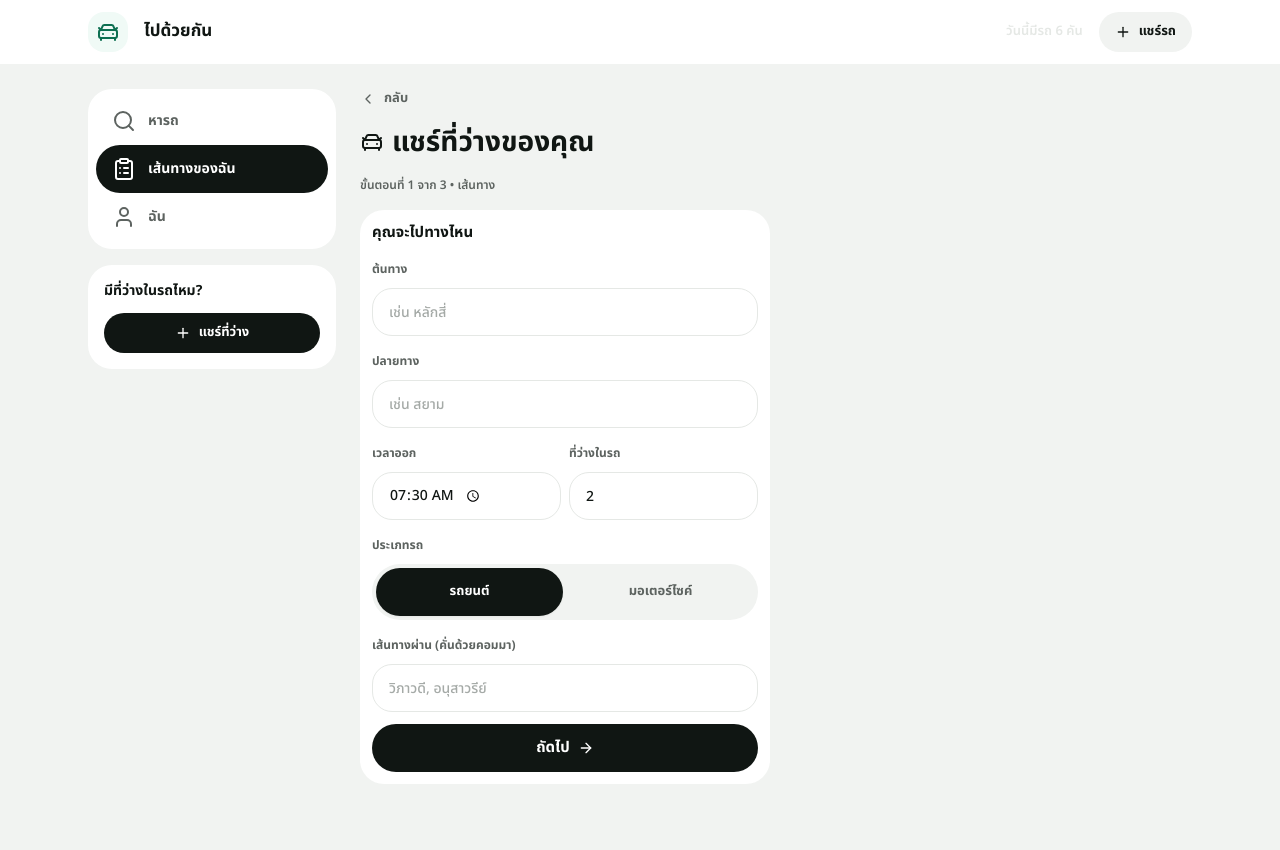
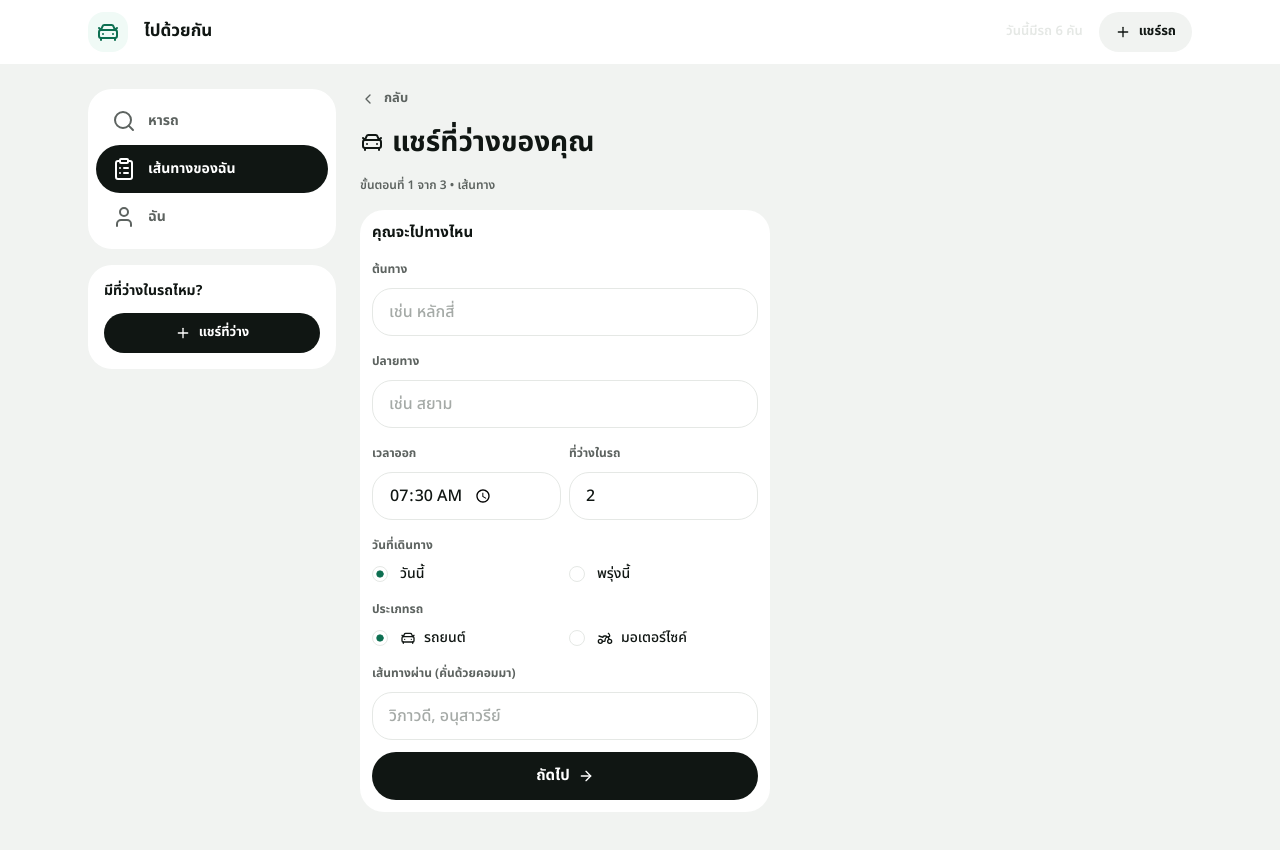
Before and after one commit to jarangit/port-share-seets, a Next.js app: page /post in a window 1280 px wide. Shown: the top 850 px of the page. Built offline with nearby package versions, Linux system fonts and the light colour scheme.

Commit message:
improve form and radio button gruob

```diff
--- a/package.json
+++ b/package.json
@@ -12,6 +12,7 @@
   "dependencies": {
     "@radix-ui/react-avatar": "^1.2.6",
     "@radix-ui/react-dialog": "^1.1.23",
+    "@radix-ui/react-radio-group": "^1.4.8",
     "@radix-ui/react-scroll-area": "^1.2.18",
     "@radix-ui/react-separator": "^1.1.15",
     "@radix-ui/react-slot": "^1.3.3",
--- a/src/app/post/page.tsx
+++ b/src/app/post/page.tsx
@@ -9,16 +9,23 @@ import { Title, Text } from "@/components/ui/typography";
 import { Icon, IconBox } from "@/components/ui/icon";
 import { Field } from "@/components/ui/field";
 import { BackLink } from "@/components/ui/nav";
-import { SegmentedControl } from "@/components/ui/controls";
+import { RadioGroup, RadioOption } from "@/components/ui/radio-group";
 import { vehicleMeta } from "@/components/atoms/badges";
 import { RideOfferCard } from "@/features/rides/components/ride-offer-card";
 import { users } from "@/features/users/data/users";
 import type { RideOffer, VehicleType } from "@/features/rides/types";
-import { Check, ArrowRight, ArrowLeft } from "lucide-react";
+import { Check, ArrowRight, ArrowLeft, type LucideIcon } from "lucide-react";
 
-const vehicleOptions: { id: VehicleType; label: string }[] = [
-  { id: "car", label: vehicleMeta.car.label },
-  { id: "motorbike", label: vehicleMeta.motorbike.label },
+const vehicleOptions: { id: VehicleType; label: string; icon: LucideIcon }[] = [
+  { id: "car", label: vehicleMeta.car.label, icon: vehicleMeta.car.icon },
+  { id: "motorbike", label: vehicleMeta.motorbike.label, icon: vehicleMeta.motorbike.icon },
+];
+
+type DayTab = "today" | "tomorrow";
+
+const dayOptions: { id: DayTab; label: string }[] = [
+  { id: "today", label: "วันนี้" },
+  { id: "tomorrow", label: "พรุ่งนี้" },
 ];
 
 /* Format Thai mobile digits as 08x-xxx-xxxx while typing. */
@@ -33,6 +40,7 @@ export default function PostPage() {
   const [done, setDone] = useState(false);
   const [step, setStep] = useState<1 | 2>(1);
   const [vehicleType, setVehicleType] = useState<VehicleType>("car");
+  const [day, setDay] = useState<DayTab>("today");
   const [phone, setPhone] = useState("086-123-4567");
   const [preview, setPreview] = useState<RideOffer | null>(null);
   const formRef = useRef<HTMLFormElement>(null);
@@ -61,7 +69,7 @@ export default function PostPage() {
       origin: str("origin"),
       destination: str("destination"),
       departureTime: str("departureTime") || "07:30",
-      dateLabel: "วันนี้",
+      dateLabel: day === "today" ? "วันนี้" : "พรุ่งนี้",
       via: str("via")
         .split(",")
         .map((s) => s.trim())
@@ -93,8 +101,9 @@ export default function PostPage() {
                   พร้อมช่วยแล้ว
                 </Title>
                 <Text size="meta" tone="muted" align="center" narrow>
-                  หลักสี่ <Icon icon={ArrowRight} size="xs" inline /> สยาม • ออก 07:30 น. • ว่าง 2 ที่
-                  • {vehicleMeta[vehicleType].label}
+                  หลักสี่ <Icon icon={ArrowRight} size="xs" inline /> สยาม •{" "}
+                  {day === "today" ? "วันนี้" : "พรุ่งนี้"} • ออก 07:30 น. • ว่าง 2 ที่ •{" "}
+                  {vehicleMeta[vehicleType].label}
                   ถ้ามีใครไปทางเดียวกัน เขาจะติดต่อคุณทางโทรหรือ LINE
                 </Text>
               </Stack>
@@ -193,13 +202,28 @@ export default function PostPage() {
                     />
                   </Field>
                 </PairGrid>
-                  <Field label="ประเภทรถ">
-                    <SegmentedControl
-                      options={vehicleOptions}
-                      value={vehicleType}
-                      onChange={setVehicleType}
-                    />
-                  </Field>
+                <Field label="วันที่เดินทาง">
+                  <RadioGroup
+                    value={day}
+                    onValueChange={(v) => setDay(v as DayTab)}
+                    orientation="horizontal"
+                  >
+                    {dayOptions.map((o) => (
+                      <RadioOption key={o.id} value={o.id} label={o.label} />
+                    ))}
+                  </RadioGroup>
+                </Field>
+                <Field label="ประเภทรถ">
+                  <RadioGroup
+                    value={vehicleType}
+                    onValueChange={(v) => setVehicleType(v as VehicleType)}
+                    orientation="horizontal"
+                  >
+                    {vehicleOptions.map((o) => (
+                      <RadioOption key={o.id} value={o.id} label={o.label} icon={o.icon} />
+                    ))}
+                  </RadioGroup>
+                </Field>
                 <Field label="เส้นทางผ่าน (คั่นด้วยคอมมา)">
                   <Input name="via" placeholder="วิภาวดี, อนุสาวรีย์" />
                 </Field>
--- a/src/components/ui/input.tsx
+++ b/src/components/ui/input.tsx
@@ -8,7 +8,7 @@ const Input = React.forwardRef<HTMLInputElement, React.InputHTMLAttributes<HTMLI
     <input
       ref={ref}
       className={cn(
-        "flex h-12 w-full rounded-xl border border-border bg-surface px-4 text-sm font-medium text-primary outline-none placeholder:text-disabled focus:border-border-brand",
+        "flex h-12 w-full rounded-xl border border-border bg-surface px-4 text-base font-medium text-primary outline-none placeholder:text-disabled focus:border-border-brand",
         className
       )}
       {...props}
@@ -22,7 +22,7 @@ const Textarea = React.forwardRef<HTMLTextAreaElement, React.TextareaHTMLAttribu
     <textarea
       ref={ref}
       className={cn(
-        "flex min-h-[76px] w-full rounded-xl border border-border bg-surface px-4 py-3 text-sm text-primary outline-none placeholder:text-disabled focus:border-border-brand",
+        "flex min-h-[76px] w-full rounded-xl border border-border bg-surface px-4 py-3 text-base text-primary outline-none placeholder:text-disabled focus:border-border-brand",
         className
       )}
       {...props}
--- /dev/null
+++ b/src/components/ui/radio-group.tsx
@@ -0,0 +1,79 @@
+"use client";
+
+import * as React from "react";
+import * as RadioGroupPrimitive from "@radix-ui/react-radio-group";
+import { Circle } from "lucide-react";
+import { cn } from "@/lib/utils";
+import { Icon } from "@/components/ui/icon";
+import type { LucideIcon } from "lucide-react";
+
+/* RadioGroup — shadcn primitives, themed to app tokens.
+   orientation="horizontal" lays options side by side (and tells
+   Radix to use left/right arrows). */
+function RadioGroup({
+  className,
+  orientation = "vertical",
+  ...props
+}: React.ComponentProps<typeof RadioGroupPrimitive.Root>) {
+  return (
+    <RadioGroupPrimitive.Root
+      data-slot="radio-group"
+      orientation={orientation}
+      className={cn(
+        orientation === "horizontal" ? "flex flex-row gap-2" : "grid gap-3",
+        className
+      )}
+      {...props}
+    />
+  );
+}
+
+function RadioGroupItem({
+  className,
+  ...props
+}: React.ComponentProps<typeof RadioGroupPrimitive.Item>) {
+  return (
+    <RadioGroupPrimitive.Item
+      data-slot="radio-group-item"
+      className={cn(
+        "aspect-square size-4 shrink-0 rounded-full border border-border bg-surface text-text-brand outline-none focus-visible:border-border-brand disabled:cursor-not-allowed disabled:opacity-50",
+        className
+      )}
+      {...props}
+    >
+      <RadioGroupPrimitive.Indicator
+        data-slot="radio-group-indicator"
+        className="flex items-center justify-center"
+      >
+        <Circle className="size-2 fill-current" />
+      </RadioGroupPrimitive.Indicator>
+    </RadioGroupPrimitive.Item>
+  );
+}
+
+/* RadioOption — labeled radio row (icon + text label toggles the item). */
+function RadioOption({
+  value,
+  label,
+  icon,
+}: {
+  value: string;
+  label: string;
+  icon?: LucideIcon;
+}) {
+  const id = React.useId();
+  return (
+    <div data-slot="radio-option" className="flex flex-1 items-center gap-3">
+      <RadioGroupItem value={value} id={id} aria-label={label} />
+      <label
+        htmlFor={id}
+        className="flex flex-1 cursor-pointer items-center gap-2 text-sm font-medium text-primary"
+      >
+        {icon && <Icon icon={icon} size="xs" />}
+        {label}
+      </label>
+    </div>
+  );
+}
+
+export { RadioGroup, RadioGroupItem, RadioOption };
```
Also changed, not shown: components.json (added), 1 other file (tests, documents, lock files or other folders).
